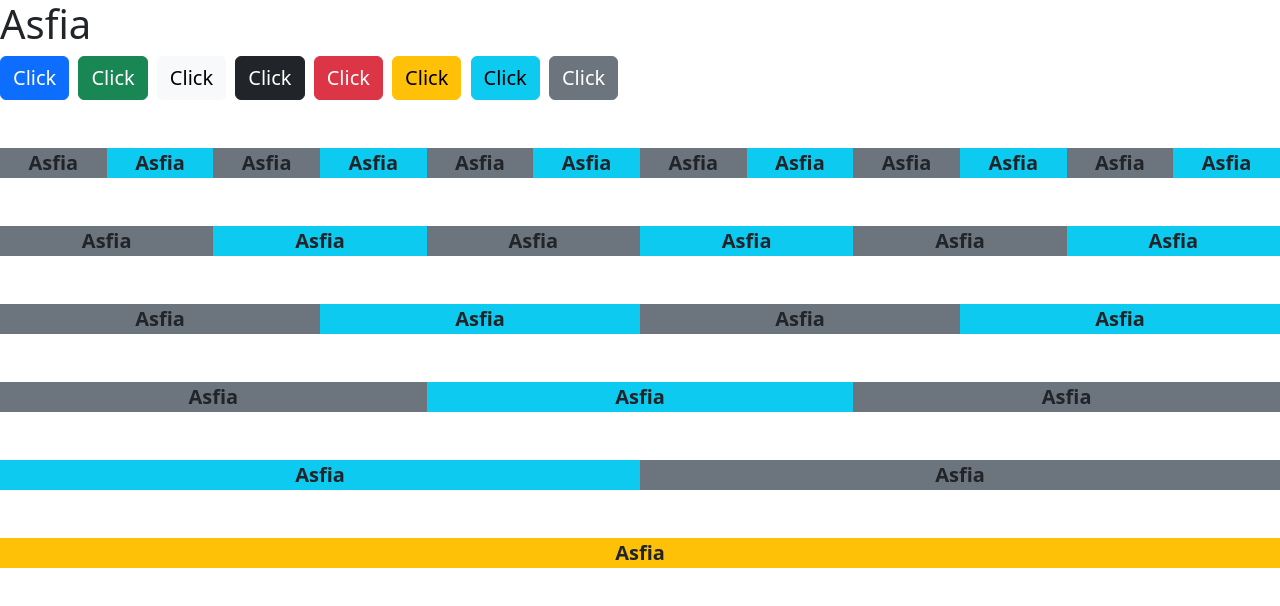
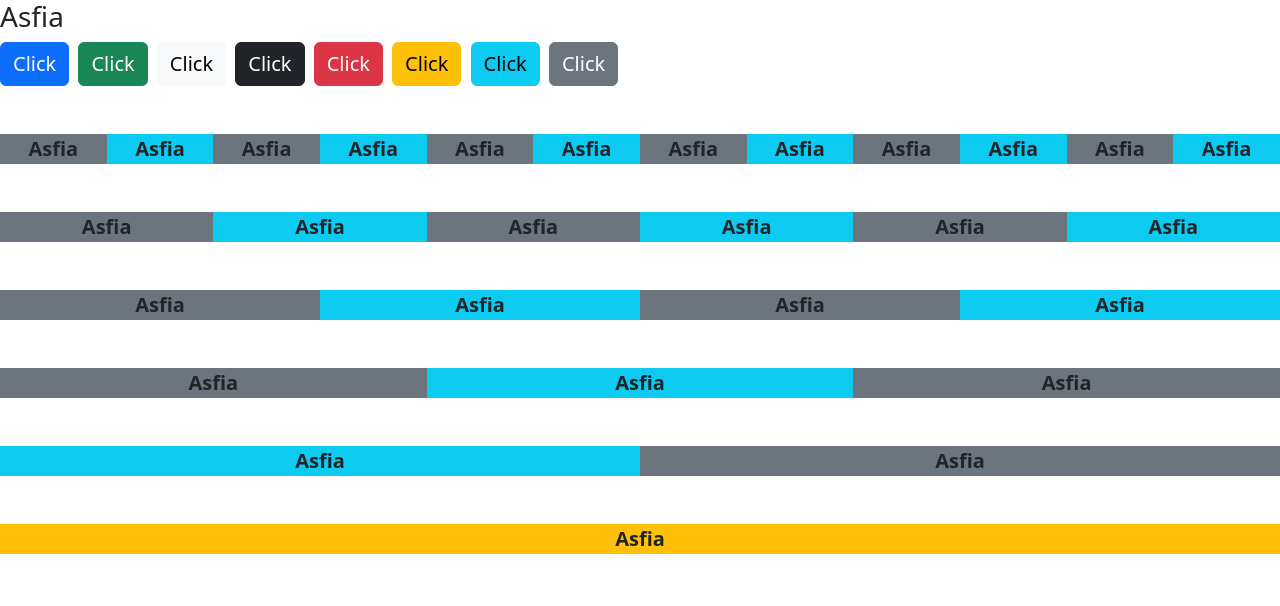
Before and after one commit to Asfiaabdulsalam/Myrepo, a plain HTML site: page BSJQUERY/index.html in a window 1280 px wide. Drawn offline with nearby package versions, Linux system fonts and the light colour scheme.

Commit message:
h1 tag removed h3 tag added

```diff
--- a/BSJQUERY/index.html
+++ b/BSJQUERY/index.html
@@ -7,7 +7,7 @@
     <link rel="stylesheet" href="	https://cdn.jsdelivr.net/npm/bootstrap@5.2.3/dist/css/bootstrap.min.css">
 </head>
 <body>
-    <h1>Asfia</h1>
+    <h3>Asfia</h3>
     <button class="btn btn-primary" style="font-size: 20px;">Click</button>
     <button class="btn btn-success" style="font-size: 20px; margin-left: 5px;">Click</button>
     <button class="btn btn-light" style="font-size: 20px; margin-left: 5px;">Click</button>
```
